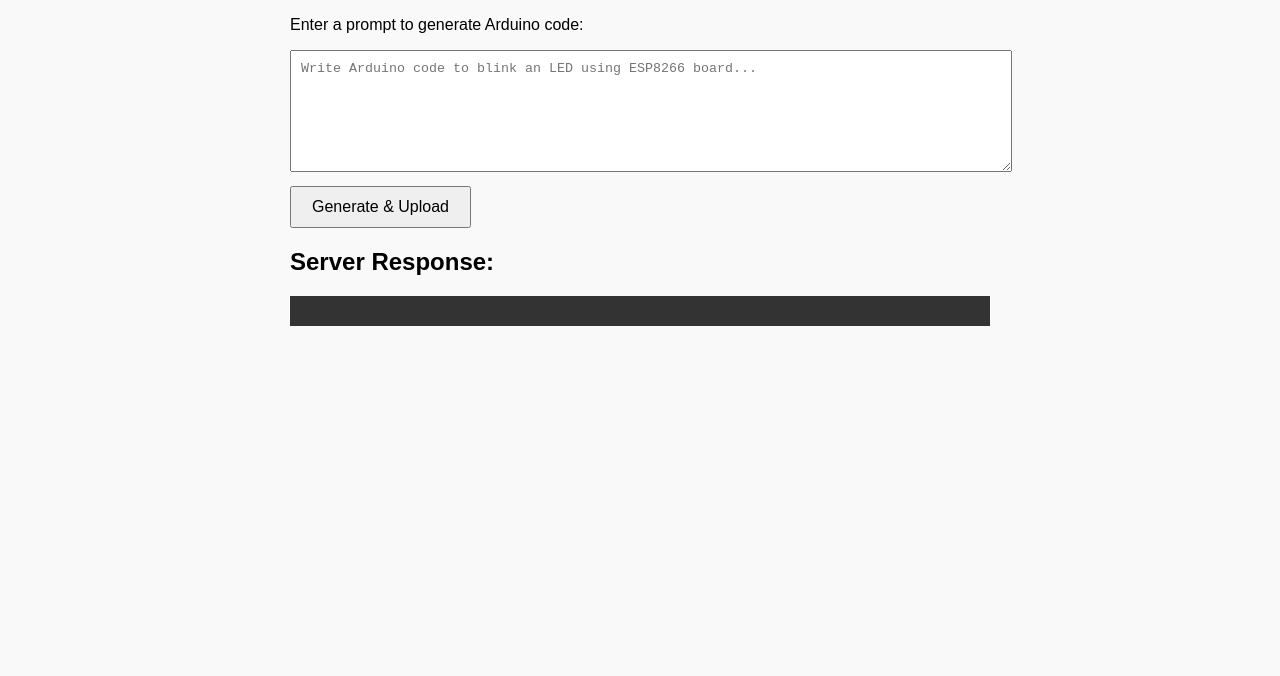
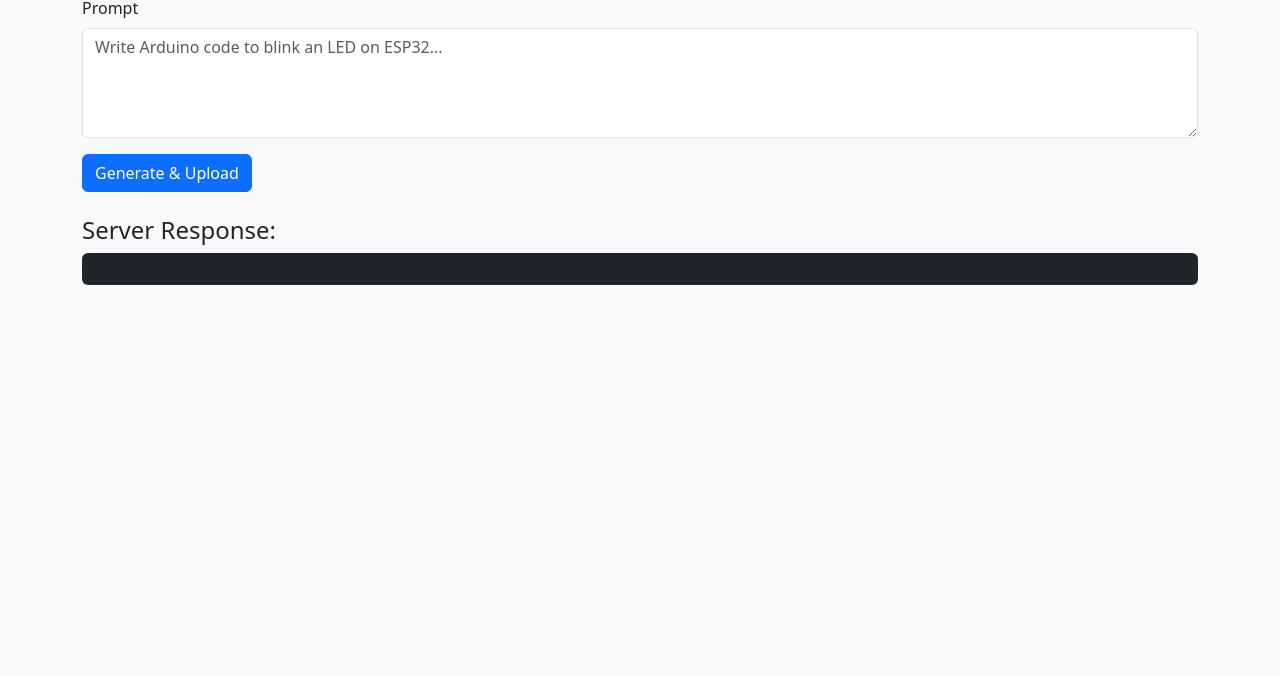
Before and after one commit to bkrajendra/arduino-llm-agent, a website: page public/index.html in a window 1280 px wide. Shown: the part 124-800 px from the top of the page. Drawn offline with nearby package versions, Linux system fonts and the light colour scheme.

Commit message:
Fix: u[date to bootstrap 5.3

```diff
--- a/public/index.html
+++ b/public/index.html
@@ -3,45 +3,30 @@
 <head>
   <meta charset="UTF-8" />
   <title>Arduino LLM Agent::llm-arduino-mcp </title>
-  <style>
-    body {
-      font-family: Arial, sans-serif;
-      max-width: 700px;
-      margin: 40px auto;
-      padding: 20px;
-      background: #f9f9f9;
-    }
-    h1 { color: #333; }
-    textarea {
-      width: 100%;
-      height: 100px;
-      font-family: monospace;
-      padding: 10px;
-      margin-bottom: 10px;
-    }
-    button {
-      padding: 10px 20px;
-      font-size: 16px;
-      cursor: pointer;
-    }
-    pre {
-      background: #333;
-      color: #0f0;
-      padding: 15px;
-      white-space: pre-wrap;
-    }
-  </style>
+    <link
+    href="https://cdn.jsdelivr.net/npm/bootstrap@5.3.3/dist/css/bootstrap.min.css"
+    rel="stylesheet"
+  />
 </head>
-<body>
-  <h1>Arduino LLM Agent::llm-arduino-mcp</h1>
-  <p>Enter a prompt to generate Arduino code:</p>
+<body class="bg-light">
+  <div class="container py-5">
+    <h1 class="mb-4">LLM Arduino MCP Test</h1>
+    <div class="mb-3">
+      <label for="prompt" class="form-label">Prompt</label>
+      <textarea
+        class="form-control"
+        id="prompt"
+        rows="4"
+        placeholder="Write Arduino code to blink an LED on ESP32..."
+      ></textarea>
+    </div>
+    <button id="generateBtn" class="btn btn-primary mb-4">
+      Generate & Upload
+    </button>
 
-  <textarea id="prompt" placeholder="Write Arduino code to blink an LED using ESP8266 board..."></textarea>
-  <br />
-  <button id="generateBtn">Generate & Upload</button>
-
-  <h2>Server Response:</h2>
-  <pre id="response"></pre>
+    <h4>Server Response:</h4>
+    <pre id="response" class="bg-dark text-success p-3 rounded"></pre>
+  </div>
 
   <script>
     const btn = document.getElementById('generateBtn');
```
